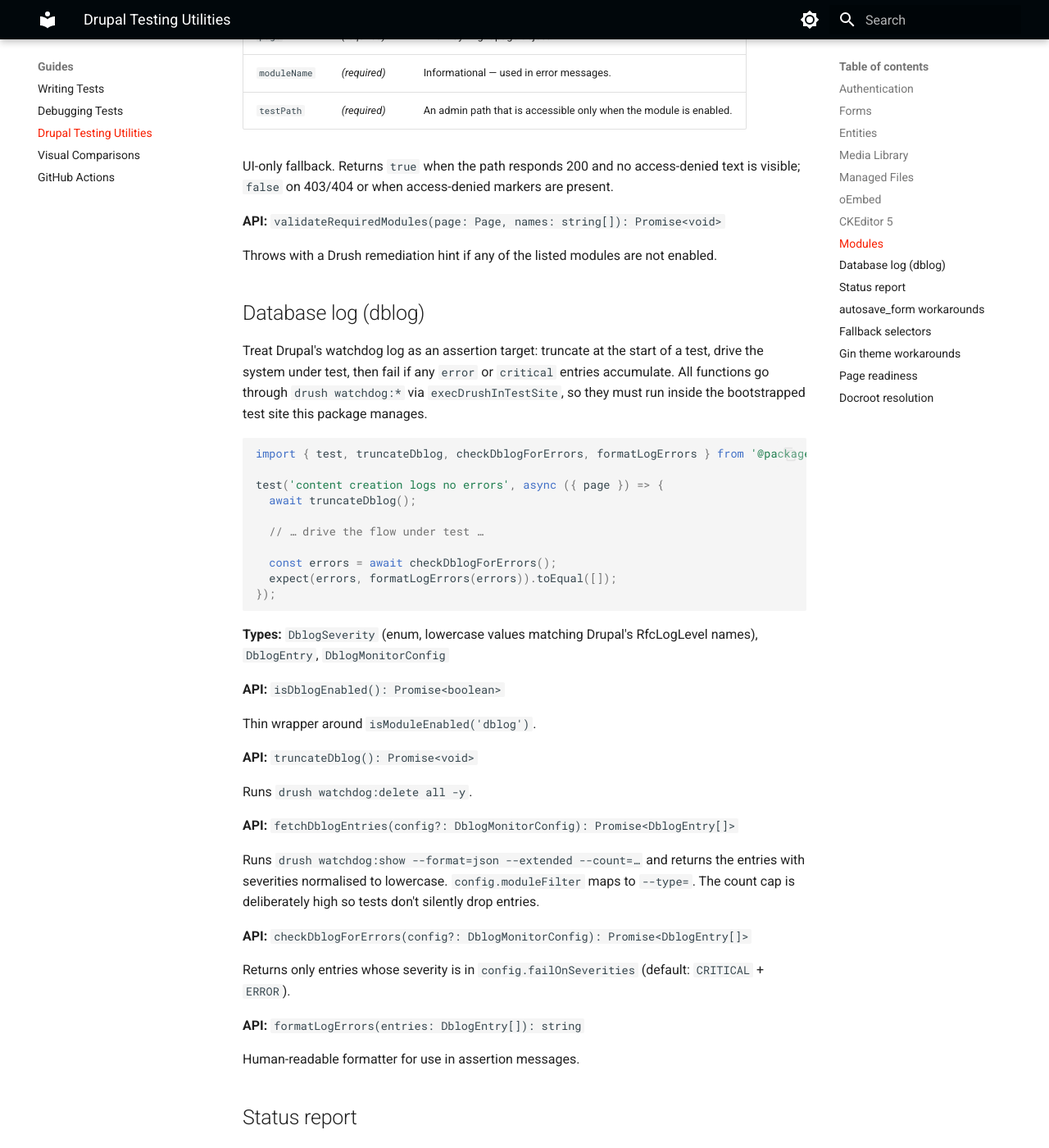
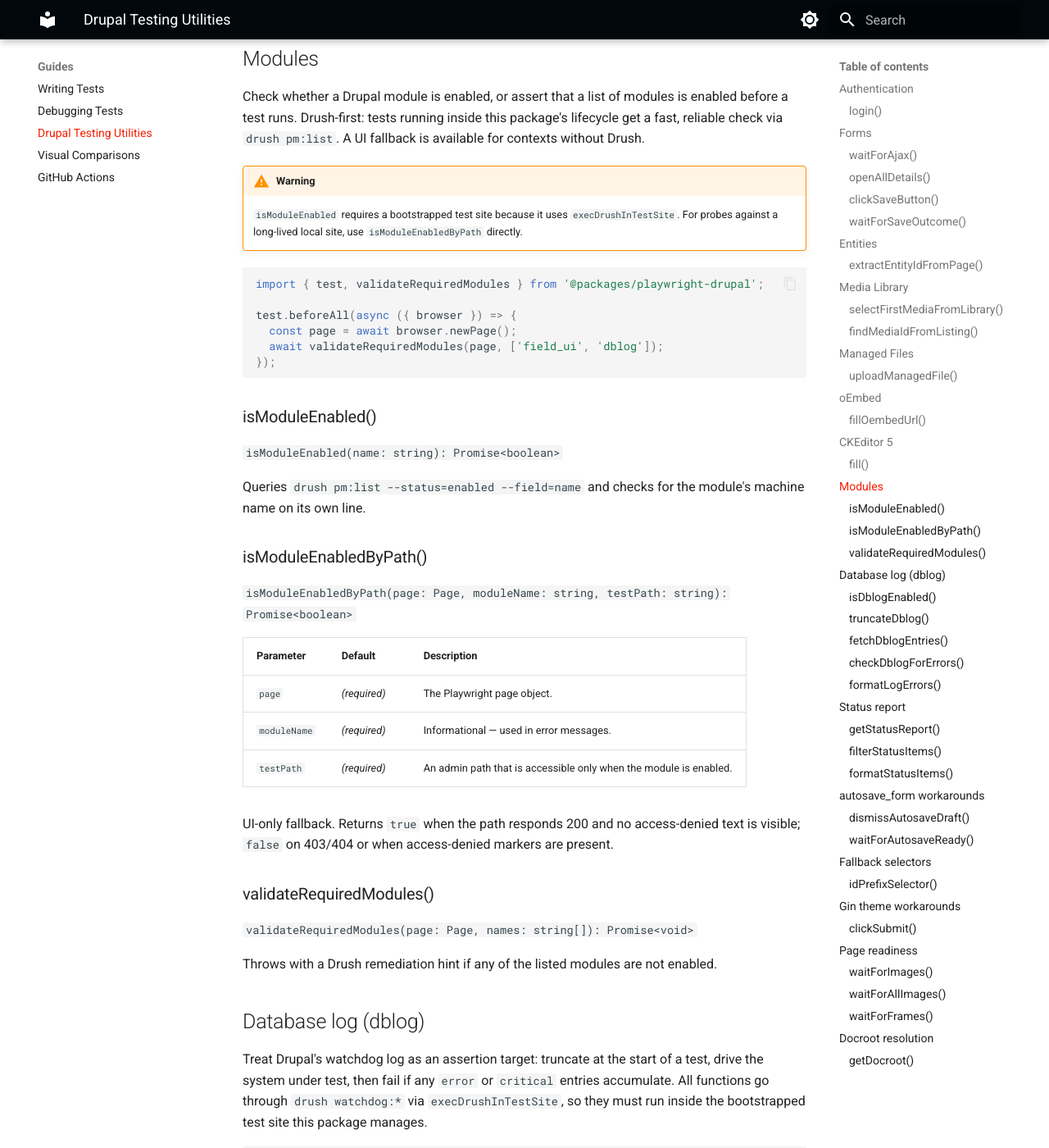
Before and after one commit to Lullabot/playwright-drupal, an MkDocs documentation site: the page built from docs/guides/drupal-testing-utilities.md, in a window 1280 px wide and 1400 px high, scrolled down 7669 px. Shown: the whole window at 82% size. Built offline with MkDocs 1.6.1 and Material for MkDocs 9.7.7, drawn with Linux system fonts in a browser that asks for light colours; the version menu is left out; some of the changed text lies outside the part shown.

Commit message:
docs: use subheadings for APIs

````diff
--- a/docs/guides/drupal-testing-utilities.md
+++ b/docs/guides/drupal-testing-utilities.md
@@ -42,7 +42,9 @@ test('can log in as a specific user', async ({ page }) => {
 });
 ```
 
-**API:** `login(page: Page, user?: string): Promise<void>`
+### login()
+
+`login(page: Page, user?: string): Promise<void>`
 
 | Parameter | Default | Description |
 |---|---|---|
@@ -66,7 +68,9 @@ test('creates an article', async ({ page }) => {
 });
 ```
 
-**API:** `waitForAjax(page: Page, opts?: { timeout?: number }): Promise<void>`
+### waitForAjax()
+
+`waitForAjax(page: Page, opts?: { timeout?: number }): Promise<void>`
 
 | Parameter | Default | Description |
 |---|---|---|
@@ -75,11 +79,15 @@ test('creates an article', async ({ page }) => {
 
 Waits for `Drupal.ajax.instances[i].ajaxing`, `jQuery.active`, and `jQuery(':animated')` to all be clear. Mirrors the predicate used by Drupal core's `JSWebAssert::assertWaitOnAjaxRequest()`. Call *after* the action that triggers AJAX — the wait resolves immediately if nothing is in flight. The animation check catches post-AJAX transitions (throbbers, vertical tabs) that can otherwise race with assertions.
 
-**API:** `openAllDetails(page: Page): Promise<void>`
+### openAllDetails()
+
+`openAllDetails(page: Page): Promise<void>`
 
 Expands every `<details>` element on the page (vertical tabs, field groups, collapsible regions) so nested fields become interactable.
 
-**API:** `clickSaveButton(page: Page, fallback: string): Promise<void>`
+### clickSaveButton()
+
+`clickSaveButton(page: Page, fallback: string): Promise<void>`
 
 | Parameter | Default | Description |
 |---|---|---|
@@ -88,7 +96,9 @@ Expands every `<details>` element on the page (vertical tabs, field groups, coll
 
 Clicks the first submit button whose `value` starts with `Save` and which is not hijacked by `autosave_form`'s once-marker. Falls back to the supplied selector if no candidate matches. Handles Thunder's moderation "Save as" automatically. Uses `clickSubmit` from the [Gin theme workarounds](#gin-theme-workarounds) so the click survives a pinned admin header.
 
-**API:** `waitForSaveOutcome(page: Page, opts: { addFormPathPattern: RegExp; timeout?: number }): Promise<'ok' | 'error'>`
+### waitForSaveOutcome()
+
+`waitForSaveOutcome(page: Page, opts: { addFormPathPattern: RegExp; timeout?: number }): Promise<'ok' | 'error'>`
 
 | Parameter | Default | Description |
 |---|---|---|
@@ -113,7 +123,9 @@ const nodeId = await extractEntityIdFromPage(page, 'node');
 expect(nodeId).toBeDefined();
 ```
 
-**API:** `extractEntityIdFromPage(page: Page, entityType: string): Promise<string | undefined>`
+### extractEntityIdFromPage()
+
+`extractEntityIdFromPage(page: Page, entityType: string): Promise<string | undefined>`
 
 | Parameter | Default | Description |
 |---|---|---|
@@ -143,7 +155,9 @@ test('selects a media item for a required widget', async ({ page }) => {
 !!! warning
     Empty-library auto-upload **only runs when you supply `uploadFixturePath`**. When the library is empty and no fixture path is provided, the function throws.
 
-**API:** `selectFirstMediaFromLibrary(page: Page, wrapperSelector: string, opts?: { uploadFixturePath?: string }): Promise<void>`
+### selectFirstMediaFromLibrary()
+
+`selectFirstMediaFromLibrary(page: Page, wrapperSelector: string, opts?: { uploadFixturePath?: string }): Promise<void>`
 
 | Parameter | Default | Description |
 |---|---|---|
@@ -151,7 +165,9 @@ test('selects a media item for a required widget', async ({ page }) => {
 | `wrapperSelector` | *(required)* | Selector for the fieldset wrapping the widget (e.g. `[data-drupal-selector="edit-field-media-image"]`). |
 | `opts.uploadFixturePath` | `undefined` | Path to a file to upload when the media library is empty. |
 
-**API:** `findMediaIdFromListing(page: Page, baseUrl: string, name: string): Promise<string | undefined>`
+### findMediaIdFromListing()
+
+`findMediaIdFromListing(page: Page, baseUrl: string, name: string): Promise<string | undefined>`
 
 Looks up a media entity by name on `/admin/content/media` and extracts the ID from the first matching link. Useful when a post-save redirect skipped `/media/N` (e.g. on distributions with path aliases).
 
@@ -173,7 +189,9 @@ test('uploads an image into a managed_file field', async ({ page }) => {
 });
 ```
 
-**API:** `uploadManagedFile(page: Page, fieldSelector: string, fixturePath: string, opts?: { retry?: boolean; maxPollMs?: number }): Promise<void>`
+### uploadManagedFile()
+
+`uploadManagedFile(page: Page, fieldSelector: string, fixturePath: string, opts?: { retry?: boolean; maxPollMs?: number }): Promise<void>`
 
 | Parameter | Default | Description |
 |---|---|---|
@@ -201,7 +219,9 @@ test('embeds a YouTube video', async ({ page }) => {
 });
 ```
 
-**API:** `fillOembedUrl(page: Page, selector: string, url: string): Promise<void>`
+### fillOembedUrl()
+
+`fillOembedUrl(page: Page, selector: string, url: string): Promise<void>`
 
 | Parameter | Default | Description |
 |---|---|---|
@@ -236,7 +256,9 @@ test('edits the body copy', async ({ page }) => {
 | `selector` | *(required)* | Selector for the widget **wrapper** containing the editor (e.g. `#edit-body-wrapper`, `[data-drupal-selector="edit-field-body-wrapper"]`). The class drills into `.ck-editor__editable` internally. |
 | `root` | `page` | Optional `FrameLocator` if the editor renders inside an iframe. |
 
-**API:** `async fill(text: string): Promise<void>`
+### fill()
+
+`async fill(text: string): Promise<void>`
 
 Waits for the editor to become visible, clicks to place the caret, clears existing content via select-all + Backspace (platform-aware), and types the new text. Final value is exactly `text`, regardless of whether the field was empty — matching Playwright's `fill()` semantics.
 
@@ -256,11 +278,15 @@ test.beforeAll(async ({ browser }) => {
 });
 ```
 
-**API:** `isModuleEnabled(name: string): Promise<boolean>`
+### isModuleEnabled()
+
+`isModuleEnabled(name: string): Promise<boolean>`
 
 Queries `drush pm:list --status=enabled --field=name` and checks for the module's machine name on its own line.
 
-**API:** `isModuleEnabledByPath(page: Page, moduleName: string, testPath: string): Promise<boolean>`
+### isModuleEnabledByPath()
+
+`isModuleEnabledByPath(page: Page, moduleName: string, testPath: string): Promise<boolean>`
 
 | Parameter | Default | Description |
 |---|---|---|
@@ -270,7 +296,9 @@ Queries `drush pm:list --status=enabled --field=name` and checks for the module'
 
 UI-only fallback. Returns `true` when the path responds 200 and no access-denied text is visible; `false` on 403/404 or when access-denied markers are present.
 
-**API:** `validateRequiredModules(page: Page, names: string[]): Promise<void>`
+### validateRequiredModules()
+
+`validateRequiredModules(page: Page, names: string[]): Promise<void>`
 
 Throws with a Drush remediation hint if any of the listed modules are not enabled.
 
@@ -293,23 +321,33 @@ test('content creation logs no errors', async ({ page }) => {
 
 **Types:** `DblogSeverity` (enum, lowercase values matching Drupal's RfcLogLevel names), `DblogEntry`, `DblogMonitorConfig`
 
-**API:** `isDblogEnabled(): Promise<boolean>`
+### isDblogEnabled()
+
+`isDblogEnabled(): Promise<boolean>`
 
 Thin wrapper around `isModuleEnabled('dblog')`.
 
-**API:** `truncateDblog(): Promise<void>`
+### truncateDblog()
+
+`truncateDblog(): Promise<void>`
 
 Runs `drush watchdog:delete all -y`.
 
-**API:** `fetchDblogEntries(config?: DblogMonitorConfig): Promise<DblogEntry[]>`
+### fetchDblogEntries()
+
+`fetchDblogEntries(config?: DblogMonitorConfig): Promise<DblogEntry[]>`
 
 Runs `drush watchdog:show --format=json --extended --count=…` and returns the entries with severities normalised to lowercase. `config.moduleFilter` maps to `--type=`. The count cap is deliberately high so tests don't silently drop entries.
 
-**API:** `checkDblogForErrors(config?: DblogMonitorConfig): Promise<DblogEntry[]>`
+### checkDblogForErrors()
+
+`checkDblogForErrors(config?: DblogMonitorConfig): Promise<DblogEntry[]>`
 
 Returns only entries whose severity is in `config.failOnSeverities` (default: `CRITICAL` + `ERROR`).
 
-**API:** `formatLogErrors(entries: DblogEntry[]): string`
+### formatLogErrors()
+
+`formatLogErrors(entries: DblogEntry[]): string`
 
 Human-readable formatter for use in assertion messages.
 
@@ -329,15 +367,21 @@ test('site has no unexpected status-report errors', async () => {
 
 **Types:** `StatusReportItem` (with `id`, `title`, `severity`, `description`, `value`), `StatusReportResult`, `StatusReportConfig`
 
-**API:** `getStatusReport(): Promise<StatusReportResult>`
+### getStatusReport()
+
+`getStatusReport(): Promise<StatusReportResult>`
 
 Returns `{ errors, warnings, info, ok }`, each a `StatusReportItem[]`. `severity` is lowercased to `'error' | 'warning' | 'info' | 'ok'`; entries without a title are skipped; unknown severity values fall into `ok`.
 
-**API:** `filterStatusItems(items: StatusReportItem[], config?: StatusReportConfig): StatusReportItem[]`
+### filterStatusItems()
+
+`filterStatusItems(items: StatusReportItem[], config?: StatusReportConfig): StatusReportItem[]`
 
 Removes items whose title contains any of `config.ignoreItems` (case-insensitive substring match).
 
-**API:** `formatStatusItems(items: StatusReportItem[]): string`
+### formatStatusItems()
+
+`formatStatusItems(items: StatusReportItem[]): string`
 
 Formats items as a bulleted list with optional truncated-details lines, suitable for use in assertion messages.
 
@@ -356,11 +400,15 @@ test('fills a Drupal CMS form', async ({ page }) => {
 });
 ```
 
-**API:** `dismissAutosaveDraft(page: Page): Promise<void>`
+### dismissAutosaveDraft()
+
+`dismissAutosaveDraft(page: Page): Promise<void>`
 
 Clicks `.autosave-form-reject-button` if the "Resume editing / Discard" dialog is open. No-op otherwise.
 
-**API:** `waitForAutosaveReady(page: Page): Promise<void>`
+### waitForAutosaveReady()
+
+`waitForAutosaveReady(page: Page): Promise<void>`
 
 Waits for `input[name="autosave_form_last_autosave_timestamp"]` to have a non-empty value. Resolves immediately on forms without the module.
 
@@ -375,7 +423,9 @@ import { idPrefixSelector } from '@packages/playwright-drupal';
 const wrapper = page.locator(idPrefixSelector('#edit-body-wrapper'));
 ```
 
-**API:** `idPrefixSelector(selector: string): string`
+### idPrefixSelector()
+
+`idPrefixSelector(selector: string): string`
 
 Pure string transform that rewrites every `#id` chunk in `selector` to `[id="<id>"], [id^="<id>--"]`. Lets consumers target Drupal IDs even after form rebuilds add the `--HASHSUFFIX`. Safe on non-ID selectors (they pass through unchanged).
 
@@ -392,7 +442,9 @@ test('deletes a node', async ({ page }) => {
 });
 ```
 
-**API:** `clickSubmit(locator: Locator): Promise<void>`
+### clickSubmit()
+
+`clickSubmit(locator: Locator): Promise<void>`
 
 Scrolls `locator` into view and clicks it with `force: true`. Two steps are needed because Playwright's default actionability check passes once the button is in the viewport, but Gin's sticky header can still cover it; `force: true` bypasses the overlap check, and the scroll ensures the button actually lands at a free position. Use for delete buttons, moderation actions, and any other submit-style click you don't want the pinned header to intercept. `clickSaveButton` already delegates here internally.
 
@@ -411,7 +463,9 @@ test('hero renders with images and embedded video', async ({ page }) => {
 });
 ```
 
-**API:** `waitForImages(page: Page, selector: string): Promise<void>`
+### waitForImages()
+
+`waitForImages(page: Page, selector: string): Promise<void>`
 
 | Parameter | Default | Description |
 |---|---|---|
@@ -420,11 +474,15 @@ test('hero renders with images and embedded video', async ({ page }) => {
 
 Scrolls each matching image into view (to trigger lazy loading) and waits for them to finish loading. After all images have loaded, the page is scrolled back to the top so screenshots are stable.
 
-**API:** `waitForAllImages(page: Page): Promise<void>`
+### waitForAllImages()
+
+`waitForAllImages(page: Page): Promise<void>`
 
 Shorthand for `waitForImages(page, 'img:visible')`.
 
-**API:** `waitForFrames(page: Page): Promise<void>`
+### waitForFrames()
+
+`waitForFrames(page: Page): Promise<void>`
 
 | Parameter | Default | Description |
 |---|---|---|
@@ -442,7 +500,9 @@ import { getDocroot } from '@packages/playwright-drupal';
 const docroot = getDocroot(); // 'web' on drupal/recommended-project, 'docroot' on other setups
 ```
 
-**API:** `getDocroot(composerJsonPath?: string): string`
+### getDocroot()
+
+`getDocroot(composerJsonPath?: string): string`
 
 | Parameter | Default | Description |
 |---|---|---|
````
